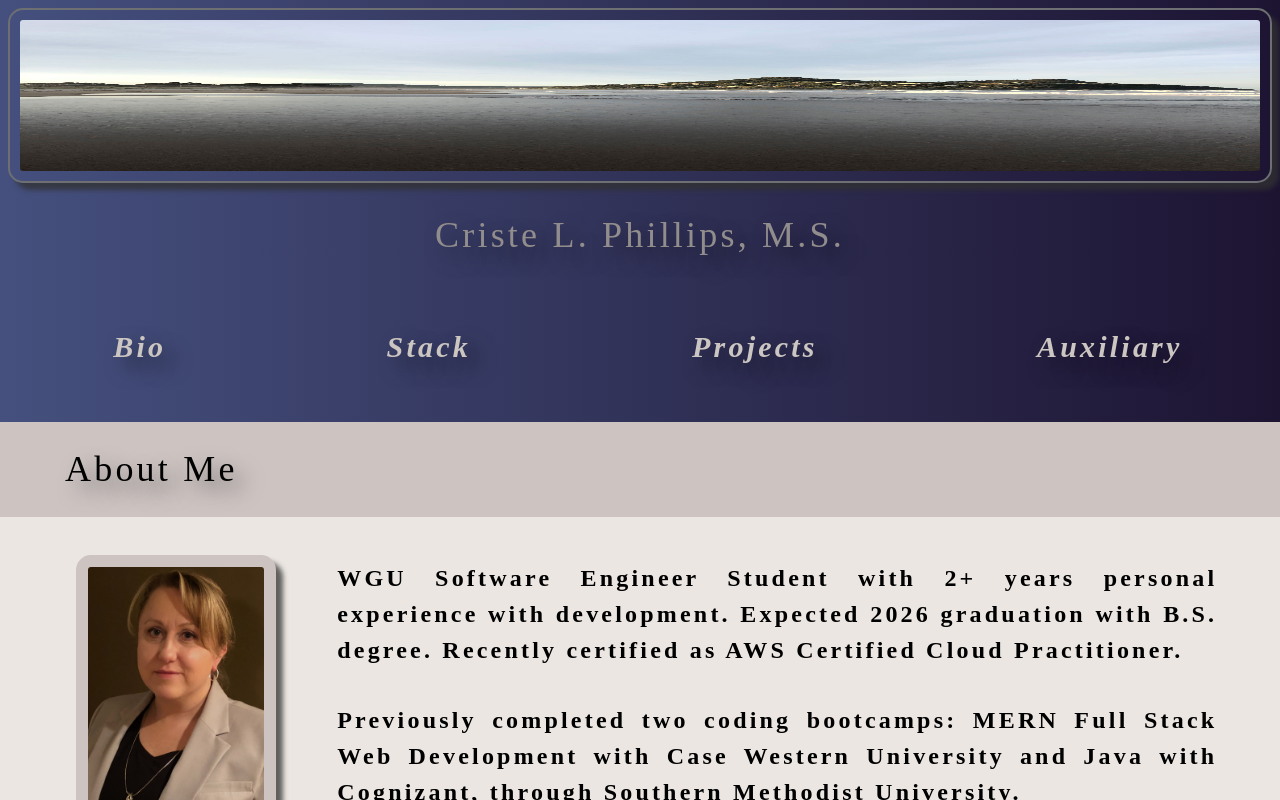
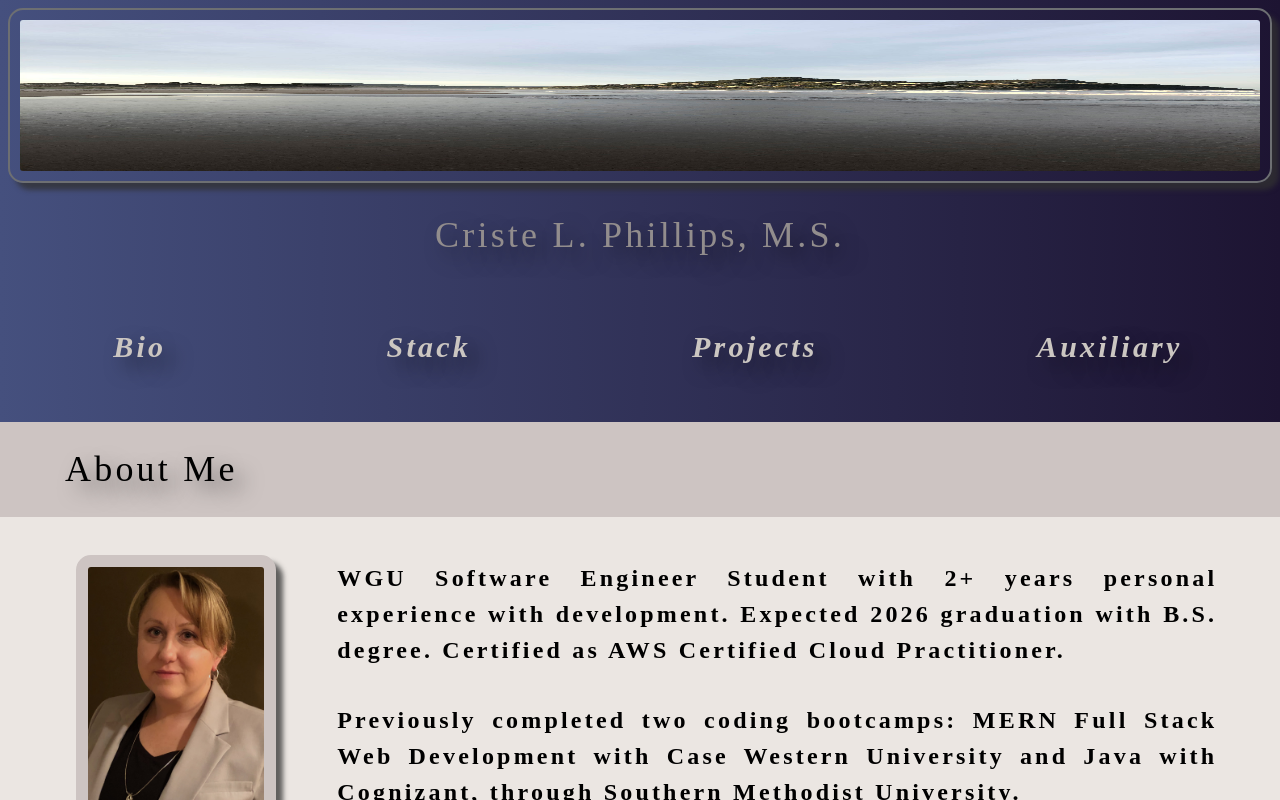
Before and after one commit to cphill11/react-portfolio, a React (Create React App) app: page / in a window 1280 px wide. Shown: the top 800 px of the page. Built offline with nearby package versions, Linux system fonts and the light colour scheme.

Commit message:
resume updated, text changes made to about page as well as stack page

```diff
--- a/src/components/About.js
+++ b/src/components/About.js
@@ -23,8 +23,7 @@ function About(props) {
           />
           <div id="summary">
             <p>
-              WGU Software Engineer Student with 2+ years personal experience with development.  Expected 2026 graduation with B.S. degree.  Recently
-              certified as AWS Certified Cloud Practitioner.
+              WGU Software Engineer Student with 2+ years personal experience with development.  Expected 2026 graduation with B.S. degree.  Certified as AWS Certified Cloud Practitioner.
             </p>
             <p>
               Previously completed two coding bootcamps: MERN Full Stack Web
--- a/src/components/Stack.js
+++ b/src/components/Stack.js
@@ -13,14 +13,14 @@ function Stack(props) {
             {" "}
             {props.left}
             <ul>
-              <li>IDE: IntelliJ, Visual Studio Code</li>
+              <li>IDE: IntelliJ, Visual Studio Code, R Studio</li>
               <li>MERN Stack: MongoDB, React.js, Express.JS, Node.js</li>
               <li>Object-Oriented Programming: Java, JavaScript</li>
               <li>HTML5 / CSS / Flexbox </li>
               <li>SQL / MySQL / MySQL Workbench</li>
-              <li>RESTful APIs</li>
-              <li>Kanbans: Jira and GitHub</li>
-            </ul>
+              <li>REST APIs</li>
+              <li>Insomnia</li>
+              </ul>
           </div>
 
           <div className="SplitPane-Right">
@@ -31,10 +31,9 @@ function Stack(props) {
               <li>CI/CD (Git)</li>
               <li>Docker Containers</li>
               <li>Heroku Deployment</li>
-              <li>HTML / CSS / Flexbox </li>
               <li>SQL / SQL Workbench / MySQL</li>
               <li>Spring Framework / Maven Projects</li>
-              <li>Insomnia</li>
+              <li>Kanbans: Jira and GitHub</li>
             </ul>
           </div>
         </div>
```
Also changed, not shown: 1 other file (tests, documents, lock files or other folders).
